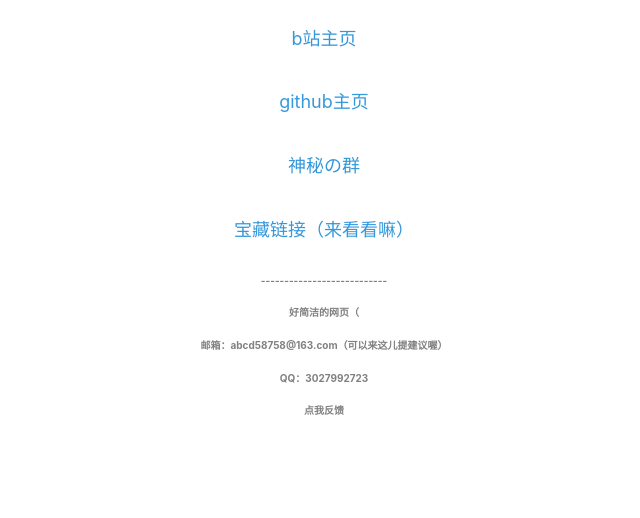
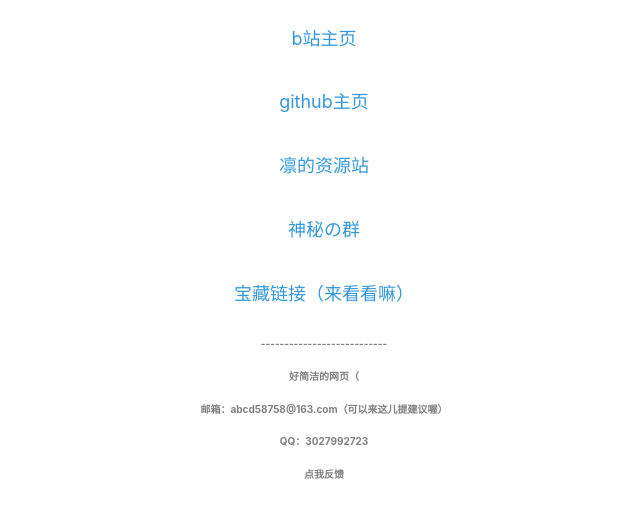
Before and after one commit to abcd58758/abcd58758.github.io, a plain HTML site: page index.html in a window 1280 px wide. Shown: the part 108-626 px from the top of the page, without its empty margins (316-956 px from the left). Drawn offline with Linux system fonts and the light colour scheme.

Commit message:
update cloud

```diff
--- a/index.html
+++ b/index.html
@@ -13,6 +13,7 @@
     <div class="links">
         <a href="https://space.bilibili.com/3493115923008228">b站主页</a>
         <a href="https://github.com/abcd58758">github主页</a>
+        <a href="https://cloud.catgirl.work">凛的资源站</a>
         <a href="http://qm.qq.com/cgi-bin/qm/qr?_wv=1027&k=3_r2OrN3Kk2XPQKpJQ35xGwAx-unni0I&authKey=XZ9JCL%2Bq5C58L2J4QJ635xr6ko6%2FX9myeaO7NWl6s1cB1xu%2BjeT%2FQORcbLCUTQnL&noverify=0&group_code=1007232929">神秘の群</a>
         <a href="推广.html">宝藏链接（来看看嘛）</a>
     </div>
```
Also changed, not shown: 1 other file.
